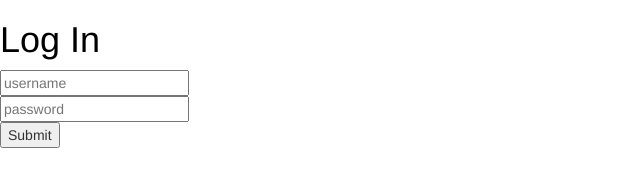
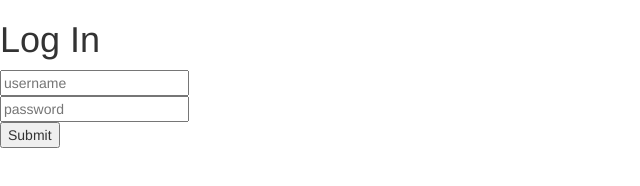
Before and after one commit to d-olivaw/eveWantIsk, a website: page public/index.html in a window 1280 px wide. Shown: the full height of the page, 0-640 px from the left. Drawn offline with nearby package versions, Linux system fonts and the light colour scheme; some packages are replaced by stand-ins of ours.

Commit message:
Sass setup for styling

```diff
--- a/public/index.html
+++ b/public/index.html
@@ -15,10 +15,12 @@
   <script src="javascripts/directives/directives.js" charset="utf-8"></script>
 </head>
 <body>
-  <div ng-controller="secondaryController" ng-show="user">
-    <h1>Hello {{user.username}}</h1>
-    <button ng-click="view.logout()">Logout</button>
-  </div>
+  <header>
+    <div ng-controller="secondaryController" ng-show="user">
+      <h1>Hello {{user.username}}</h1>
+      <button ng-click="view.logout()">Logout</button>
+    </div>
+  </header>
   <main ng-view></main>
 </body>
 </html>
--- /dev/null
+++ b/public/stylesheets/sass/base/_all.scss
@@ -0,0 +1,2 @@
+@import 'typography';
+@import 'mediaQs';
--- /dev/null
+++ b/public/stylesheets/sass/helpers/_all.scss
@@ -0,0 +1 @@
+@import 'variables';
--- /dev/null
+++ b/public/stylesheets/sass/style.scss
@@ -0,0 +1,2 @@
+@import 'helpers/all';
+@import 'base/all';
```
Also changed, not shown: public/stylesheets/sass/base/_mediaQs.scss (added), public/stylesheets/sass/base/_typography.scss (added), public/stylesheets/sass/helpers/_variables.scss (added), public/stylesheets/style.css, 2 other files.
